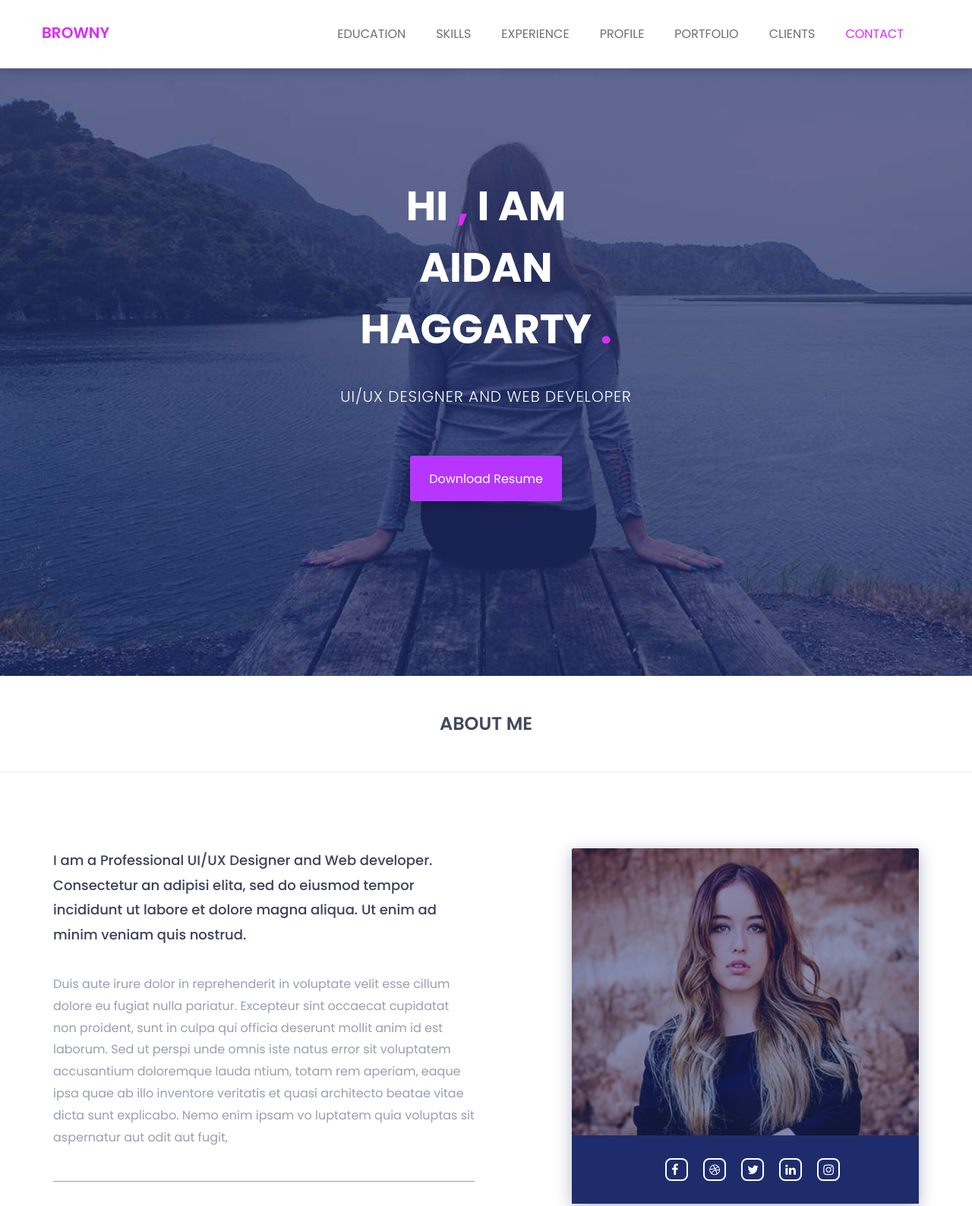
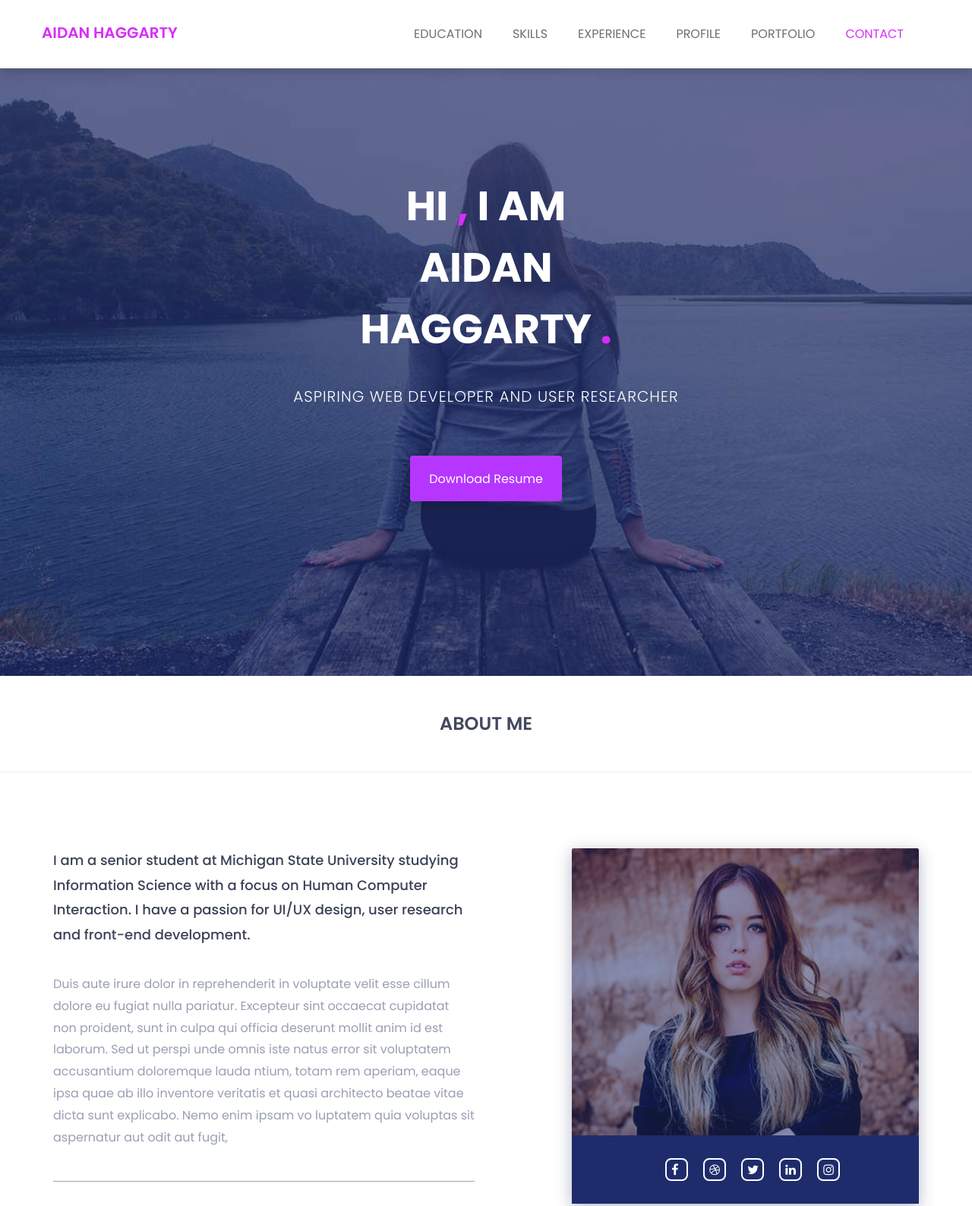
Before and after one commit to Haggart3/haggart3.github.io, a plain HTML site: page index.html in a window 1280 px wide. Shown: the top 1588 px of the page at 76% size. Drawn offline with nearby package versions, Linux system fonts and the light colour scheme.

Commit message:
Changed some text (will get to other changes later; must study for exam now)

```diff
--- a/index.html
+++ b/index.html
@@ -70,7 +70,7 @@
 			                <button type="button" class="navbar-toggle" data-toggle="collapse" data-target="#navbar-menu">
 			                    <i class="fa fa-bars"></i>
 			                </button>
-			                <a class="navbar-brand" href="index.html">browny</a>
+			                <a class="navbar-brand" href="index.html">Aidan Haggarty</a>
 			            </div><!--/.navbar-header-->
 			            <!-- End Header Navigation -->
 
@@ -83,7 +83,7 @@
 			                    <li class="smooth-menu"><a href="#experience">experience</a></li>
 			                    <li class="smooth-menu"><a href="#profiles">profile</a></li>
 			                    <li class="smooth-menu"><a href="#portfolio">portfolio</a></li>
-			                    <li class="smooth-menu"><a href="#clients">clients</a></li>
+			                    <!--<li class="smooth-menu"><a href="#clients">clients</a></li>-->
 			                    <li class="smooth-menu"><a href="#contact">contact</a></li>
 			                </ul><!--/.nav -->
 			            </div><!-- /.navbar-collapse -->
@@ -104,7 +104,7 @@
 					<div class="col-md-12 text-center">
 						<div class="header-text">
 							<h2>hi <span>,</span> i am <br> Aidan <br> Haggarty <span>.</span>   </h2>
-							<p>ui/ux designer and web developer</p>
+							<p>Aspiring web developer and user researcher</p>
 							<a href="assets/download/browney.txt" download>download resume</a>
 						</div><!--/.header-text-->
 					</div><!--/.col-->
@@ -125,7 +125,7 @@
 						<div class="col-sm-6">
 							<div class="single-about-txt">
 								<h3>
-									I am a Professional UI/UX Designer and Web developer. Consectetur an adipisi elita, sed do eiusmod tempor incididunt ut labore et dolore magna aliqua. Ut enim ad minim veniam quis nostrud.
+									I am a senior student at Michigan State University studying Information Science with a focus on Human Computer Interaction. I have a passion for UI/UX design, user research and front-end development.
 								</h3>
 								<p>
 									Duis aute irure dolor in reprehenderit in voluptate velit esse cillum dolore eu fugiat nulla pariatur. Excepteur sint occaecat cupidatat non proident, sunt in culpa qui officia deserunt mollit anim id est laborum. Sed ut perspi unde omnis iste natus error sit voluptatem accusantium doloremque lauda ntium, totam rem aperiam, eaque ipsa quae ab illo inventore veritatis et quasi architecto beatae vitae dicta sunt explicabo. Nemo enim ipsam vo luptatem quia voluptas sit aspernatur aut odit aut fugit,
```
